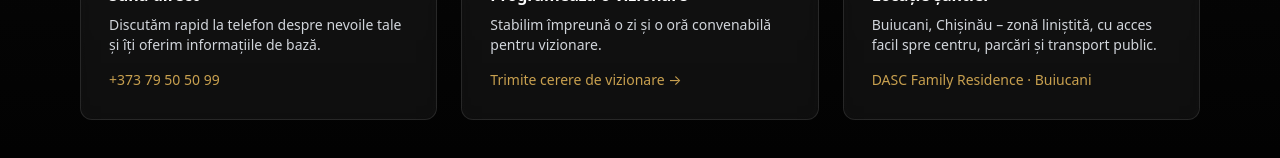
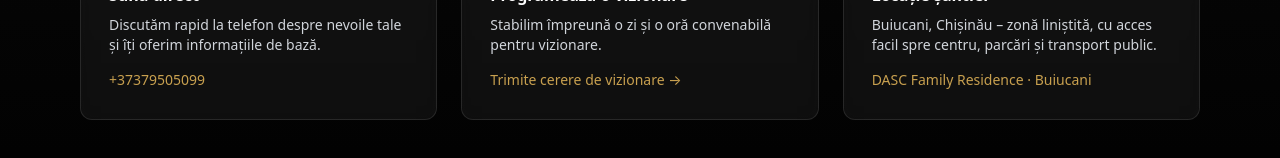
Before and after one commit to blvcklotus027/dasc-final-site, a React (Vite) app: page / in a window 1280 px wide. Shown: the part 2962-3120 px from the top of the page. Built offline with nearby package versions, Linux system fonts and the light colour scheme.

Commit message:
Updated Home.jsx and added plan images to apartment cards

```diff
--- a/src/pages/Home.jsx
+++ b/src/pages/Home.jsx
@@ -276,7 +276,7 @@ export default function Home() {
                 href="tel:+373 79 50 50 99"
                 className="text-sm text-primaryGold hover:underline"
               >
-                +373 79 50 50 99
+                +37379505099
               </a>
             </div>
 
```
